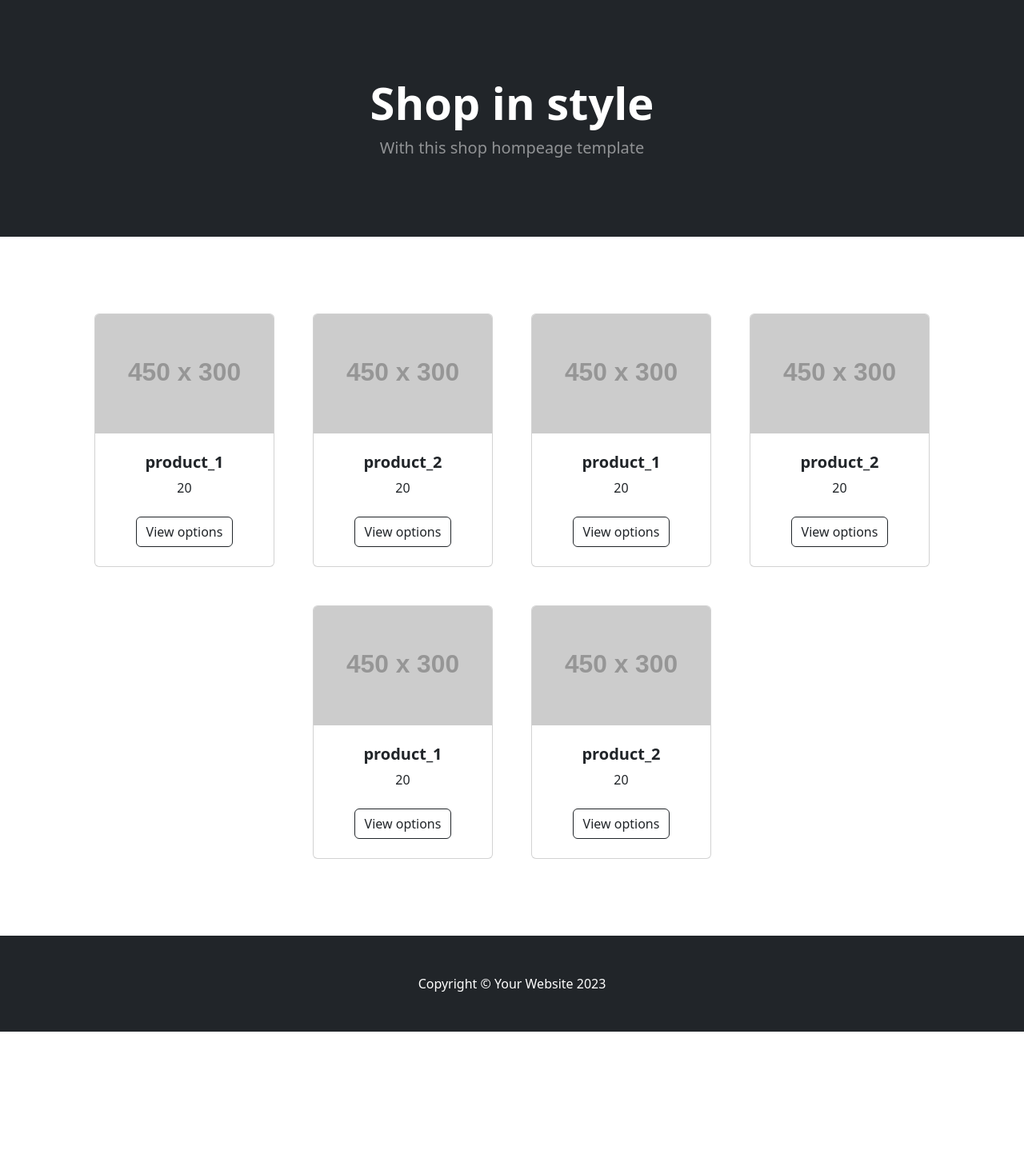
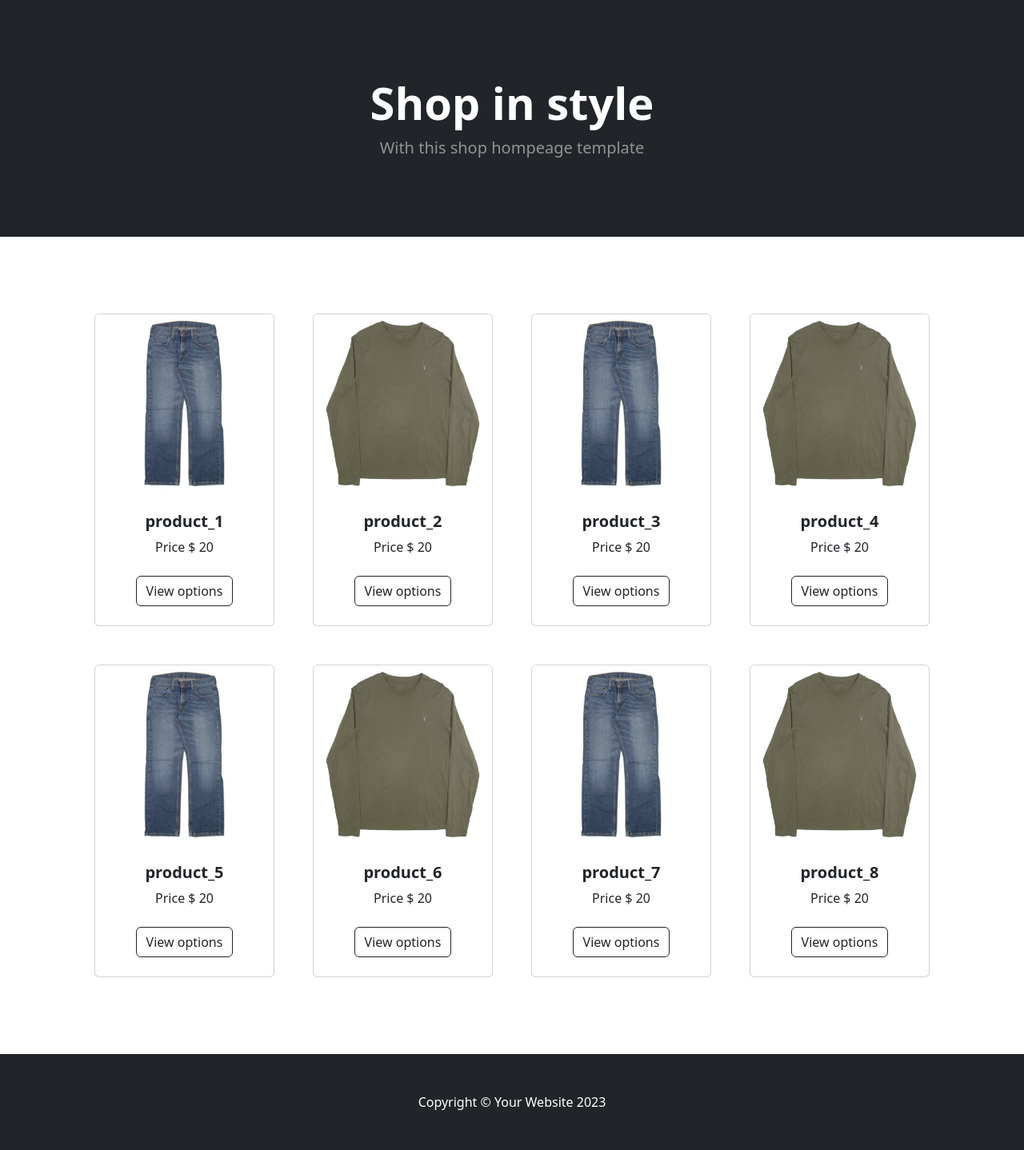
Before and after one commit to EwanBrennan257-glitch/Project, a Flask app: page /products in a window 1280 px wide. Shown: the part 114-1552 px from the top of the page at 80% size. Before the commit the page ends 1404 px from the top, so only its background shows below. Run offline with Flask 3, Linux system fonts and the light colour scheme; the visitor is signed in with stand-in values (Sample User, id 1); some libraries are stand-ins or nearby versions.

Commit message:
Product model service etc

```diff
--- a/DAO/ProductDao.py
+++ b/DAO/ProductDao.py
@@ -7,16 +7,32 @@ GLOBAL_PRODUCT_LIST=list()
 # class to hold all users in memory, using this instead of database
 class ProductDAO:
 
+    is_defaultproductscreated=False
     def __init__(self, product_list=None):
         # Initialize user_list as an empty list if None is provided
         self.product_list = GLOBAL_PRODUCT_LIST
         if product_list:
             self.product_list.extend(product_list)
+        if not self.is_defaultproductscreated:
+            self.product_list=self.create_default_products()
+            self.is_defaultproductscreated=True
 
     # This method grabs all users, and creates some if the list is empty
     def getAllProducts(self):
-        self.create_default_products()
         return self.product_list
+
+    def create_product(self, name, description, imageurl, stock, price, created_by, product_type):
+        product = Product(name=name, description=description, imageurl= imageurl,
+                          stock=stock, price=price, created_by= created_by, product_type=product_type)
+        self.product_list.append(product)
+
+    def create_product_type(self, name, material, size):
+        return ProductType(name=name, material=material, size=size)
+
+    def get_product_by_name(self, name):
+        for product in self.product_list:
+             if name == product.name:
+                 return product
 
     def create_default_products(self):
         product_types =[
@@ -35,13 +51,31 @@ class ProductDAO:
         ]
 
         #
-        P1=Product(name=f"product_{1}", description=f"description {1}", imageurl="/static/Images/product_1.png",
+        P1 = Product(name=f"product_{1}", description=f"description {1}", imageurl="/static/Images/product_1.png",
             stock=10, price=20, created_by=User.getadmin(), product_type=product_types[0])
 
-        P2=Product(name=f"product_{2}", description=f"description {2}", imageurl="/static/Images/product_2.png",
+        P2 = Product(name=f"product_{2}", description=f"description {2}", imageurl="/static/Images/product_2.png",
             stock=10, price=20, created_by=User.getadmin(), product_type=product_types[1])
 
-        self.product_list.append(P1)
-        self.product_list.append(P2)
+        P3 = Product(name=f"product_{3}", description=f"description {3}", imageurl="/static/Images/product_1.png",
+            stock=10, price=20, created_by=User.getadmin(), product_type=product_types[2])
 
-        return self.product_list
+        P4 = Product(name=f"product_{4}", description=f"description {4}", imageurl="/static/Images/product_2.png",
+            stock=10, price=20, created_by=User.getadmin(), product_type=product_types[3])
+
+        P5 = Product(name=f"product_{5}", description=f"description {5}", imageurl="/static/Images/product_1.png",
+                     stock=10, price=20, created_by=User.getadmin(), product_type=product_types[4])
+
+        P6 = Product(name=f"product_{6}", description=f"description {6}", imageurl="/static/Images/product_2.png",
+                     stock=10, price=20, created_by=User.getadmin(), product_type=product_types[5])
+
+        P7 = Product(name=f"product_{7}", description=f"description {7}", imageurl="/static/Images/product_1.png",
+                     stock=10, price=20, created_by=User.getadmin(), product_type=product_types[6])
+
+        P8 = Product(name=f"product_{8}", description=f"description {8}", imageurl="/static/Images/product_2.png",
+                     stock=10, price=20, created_by=User.getadmin(), product_type=product_types[7])
+
+        products = [P1, P2, P3, P4, P5, P6, P7, P8]
+
+
+        return products
--- a/DAO/UserDao.py
+++ b/DAO/UserDao.py
@@ -16,7 +16,7 @@ class UserDAO:
     def getAllUsers(self):
         if not self.user_list:  # Check if the list is empty
             # Create default users if list is empty
-            user_manager = User("John", "Doe", "John@gmail.com", "pw1", True)
+            user_manager = User("Admin", "Admin", "Admin@gmail.com", "pw1", True)
             user_employee = User("Daniel", "Doe", "Daniel@gmail.com", "pw2", False)
 
             self.user_list.append(user_manager)
--- a/Service/ProductService.py
+++ b/Service/ProductService.py
@@ -6,3 +6,11 @@ class ProductService:
 
     def get_products(self):
         return self.productDAO.getAllProducts()
+
+    def create_product(self, name, description, imageurl, stock, price, created_by, producttype_name,
+                       producttype_material, producttype_size):
+        producttype=self.productDAO.create_product_type(producttype_name, producttype_material, producttype_size)
+        self.productDAO.create_product(name, description, imageurl, stock, price, created_by, producttype)
+
+    def get_product(self, name):
+        return self.productDAO.get_product_by_name(name)
--- a/app.py
+++ b/app.py
@@ -1,4 +1,6 @@
-from flask import Flask, render_template, request, redirect, url_for, flash, session,g
+
+from flask import (Flask, render_template, request, redirect, url_for,
+flash, session,g)
 
 from Service.ProductService import ProductService
 from Service.UserService import UserService
@@ -35,6 +37,12 @@ def landing_page():
 def products_spread():
     products=ProductService().get_products()
     return render_template('ProductSpread.html',products=products)
+
+@app.route('/products/<name>')
+def get_product(name):
+    product=ProductService().get_product(name)
+    return render_template('ProductDetail.html', product=product)
+
 
 @app.route('/about')
 def about_page():
@@ -84,5 +92,28 @@ def signout_page():
 def success():
     return "Sign-up successful!"
 
+@app.route('/create-product', methods=['GET', 'POST'])
+def create_product():
+    if g.user and g.user.is_admin:
+        created_by = g.user
+        if request.method == 'POST':
+            name = request.form['name']
+            description = request.form['description']
+            imageurl = request.form['imageurl']
+            stock = int(request.form['stock'])
+            price = float(request.form['price'])
+            producttype_name = request.form['producttype_name']
+            producttype_material = request.form['producttype_material']
+            producttype_size = request.form['producttype_size']
+            service=ProductService()
+            service.create_product(name, description, imageurl, stock, price, created_by,
+                                   producttype_name, producttype_material, producttype_size)
+            return "Product created successfully!"  # Example response
+        return render_template('ProductCreate.html')  # Load form template for GET requests
+    flash("You are unauthorised","danger")
+    return redirect(url_for('signin_page'))
+
+
+
 if __name__ == '__main__':
     app.run(debug=True)
--- a/templates/ProductSpread.html
+++ b/templates/ProductSpread.html
@@ -19,19 +19,21 @@
                     <div class="col mb-5">
                         <div class="card h-100">
                             <!-- Product image-->
-                            <img class="card-img-top" src="https://dummyimage.com/450x300/dee2e6/6c757d.jpg" alt="..." />
+                            <img class="card-img-top" src="{{ product.imageurl }}" alt="..." />
                             <!-- Product details-->
                             <div class="card-body p-4">
                                 <div class="text-center">
                                     <!-- Product name-->
                                     <h5 class="fw-bolder">{{ product.name }}</h5>
                                     <!-- Product price-->
-                                    {{ product.price }}
+                                    Price $ {{ product.price }}
                                 </div>
                             </div>
                             <!-- Product actions-->
                             <div class="card-footer p-4 pt-0 border-top-0 bg-transparent">
-                                <div class="text-center"><a class="btn btn-outline-dark mt-auto" href="#">View options</a></div>
+                                <div class="text-center">
+                                    <a class="btn btn-outline-dark mt-auto" href="{{ url_for('get_product',name=product.name) }}">View options</a>
+                                </div>
                             </div>
                         </div>
                     </div>
--- a/templates/header.html
+++ b/templates/header.html
@@ -7,6 +7,9 @@
                         <li class="nav-item"><a class="nav-link active" aria-current="page" href="{{ url_for('landing_page') }}">Home</a></li>
                         <li class="nav-item"><a class="nav-link" href="{{ url_for('about_page') }}">About</a></li>
                         {% if g.user %}
+                        {% if g.user.is_admin %}
+                        <li class="nav-item"><a class="nav-link" href="{{ url_for('create_product') }}"> Create Product </a></li>
+                         {%  endif  %}
                         <li class="nav-item"><a class="nav-link" href="#">{{ g.user.email }}</a></li>
                         <li class="nav-item"><a class="nav-link" href="{{ url_for('signout_page') }}">SignOut</a></li>
                         {% else %}
```
